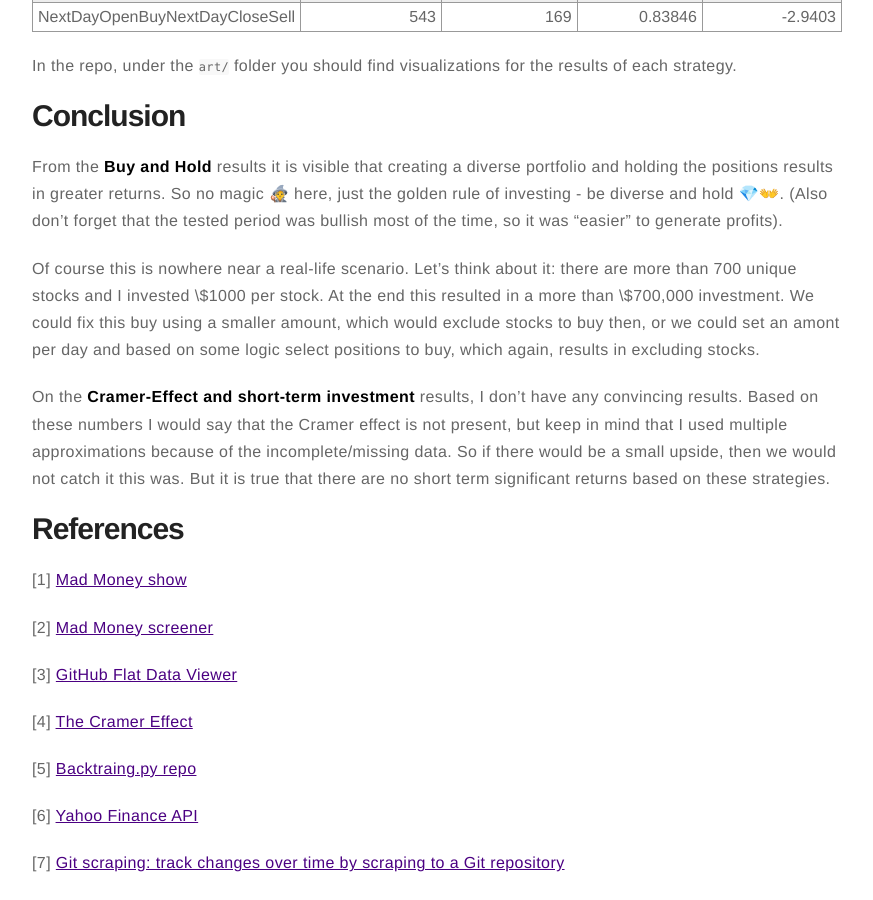
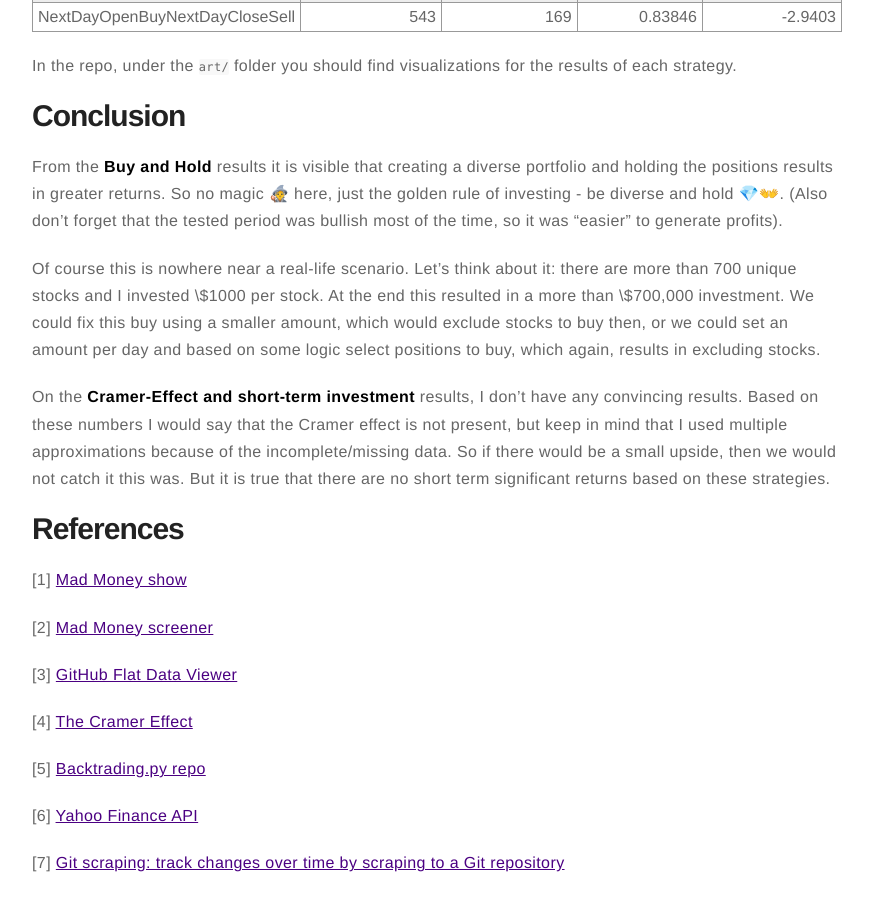
Before and after one commit to gaborvecsei/gaborvecsei.github.io, a Jekyll site: the page built from _posts/2021-06-14-Mad-Money-Backtesting.md, in a window 1280 px wide and 900 px high, scrolled down 6632 px. Shown: the whole window, without its empty margins (203-1076 px from the left). Built offline with Jekyll 4.4.1, drawn with Linux system fonts in a browser that asks for light colours; formulas are drawn with MathJax 3; comment, search, counter and statistics services are not loaded; some of the changed text lies outside the part shown.

Commit message:
spelling fixed for mad money post

```diff
--- a/_posts/2021-06-14-Mad-Money-Backtesting.md
+++ b/_posts/2021-06-14-Mad-Money-Backtesting.md
@@ -205,7 +205,7 @@ So no magic 🧙 here, just the golden rule of investing - be diverse and hold
 
 Of course this is nowhere near a real-life scenario. Let's think about it: there are more than 700 unique stocks and
 I invested \\$1000 per stock. At the end this resulted in a more than \\$700,000 investment.
-We could fix this buy using a smaller amount, which would exclude stocks to buy then, or we could set an amont per day
+We could fix this buy using a smaller amount, which would exclude stocks to buy then, or we could set an amount per day
 and based on some logic select positions to buy, which again, results in excluding stocks.
 
 On the **Cramer-Effect and short-term investment** results, I don't have any convincing results. Based on these
@@ -223,7 +223,7 @@ But it is true that there are no short term significant returns based on these s
 
 [4] [The Cramer Effect](https://www.investopedia.com/terms/c/cramerbounce.asp#:~:text=The%20Cramer%20bounce%20refers%20to%20the%20increase%20in%20a%20stock's,Jim%20Cramer's%20show%20Mad%20Money.&text=Research%20has%20shown%20an%20average,the%20effect%20is%20short%2Dlived.)
 
-[5] [Backtraing.py repo](https://github.com/kernc/backtesting.py)
+[5] [Backtrading.py repo](https://github.com/kernc/backtesting.py)
 
 [6] [Yahoo Finance API](https://github.com/ranaroussi/yfinance)
 
```
Also changed, not shown: other parts of _posts/2021-06-14-Mad-Money-Backtesting.md (+1 -1 lines).
